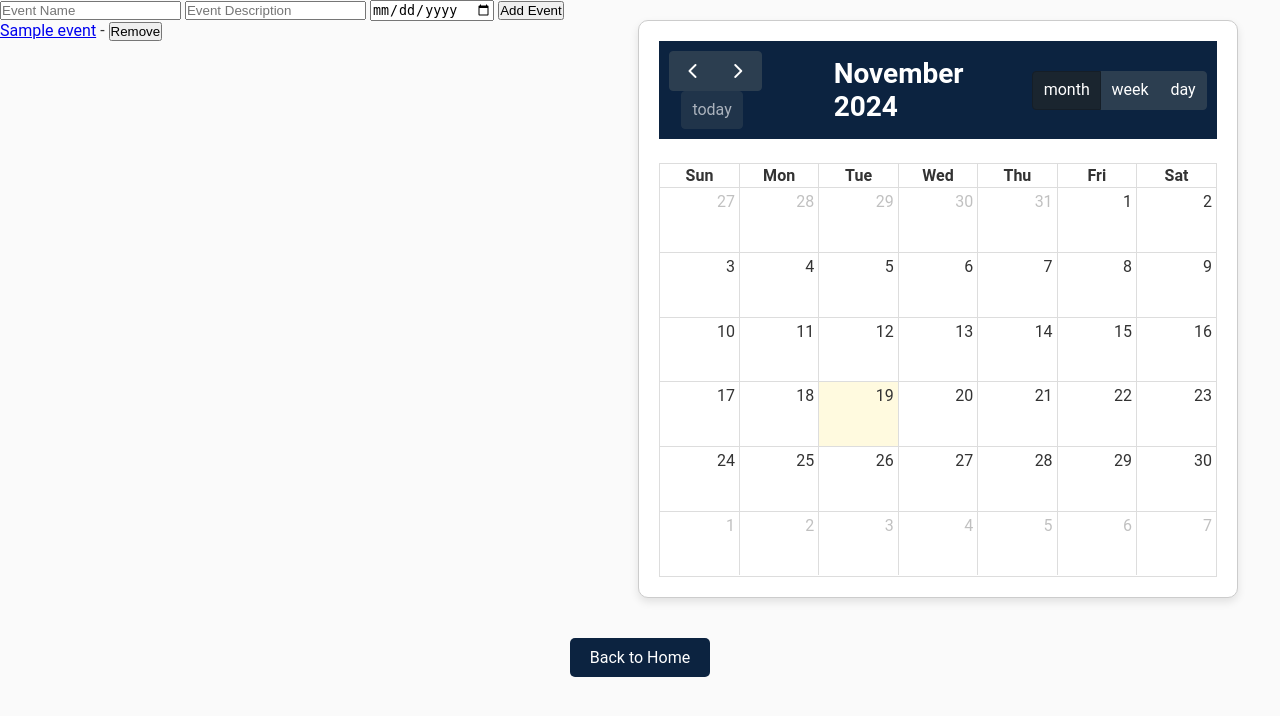
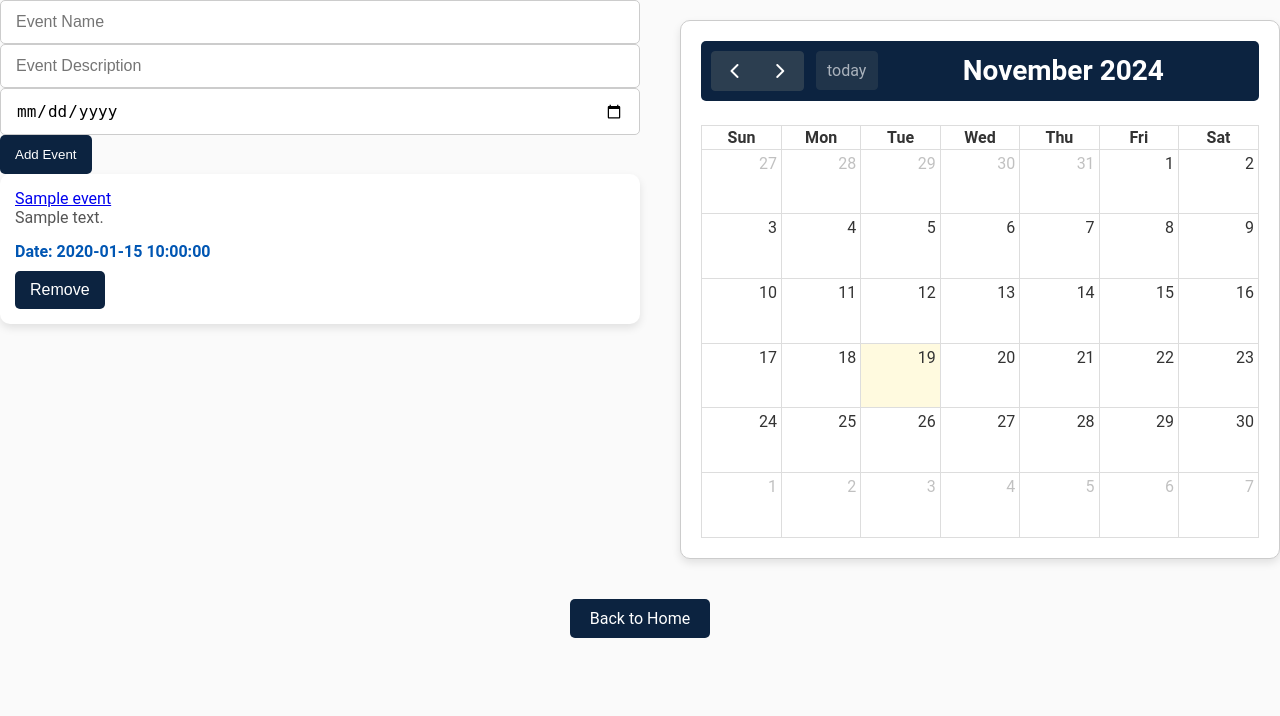
Before and after one commit to cs261f24/CSDept1, a Flask app: template templates/events.html in a window 1280 px wide. Shown: the part 41-757 px from the top of the page. Run offline with Flask 3, Linux system fonts and the light colour scheme; the template is opened without the code that fills it: most values are stand-ins (such as "Sample title", 1, 10 or a date in 2020); lists and menus that the app fills with data are empty.

Commit message:
Added styles for the event boxes to fit page (still work in progress)

```diff
--- a/app.py
+++ b/app.py
@@ -18,7 +18,6 @@ def get_db():
 def init_db_command():
     init_db()
     print('Database initialized.')
-
 @app.teardown_appcontext
 def close_db(exception):
     db = g.pop('db', None)
--- a/static/css/styles.css
+++ b/static/css/styles.css
@@ -195,21 +195,85 @@ section {
     padding: 0; /* Ensure no extra padding is applied */
 }
 
-
 /* Layout: Container for event list and calendar */
 .container {
     display: flex;
     justify-content: space-between;
     align-items: flex-start;
+    gap: 20px; /* Space between event list and calendar */
 }
 
 .event-list {
-    width: 45%; /* Adjust as needed */
-    margin-right: 20px; /* Space between the list and calendar */
+    flex: 1; /* Make it responsive */
+    margin-right: 20px;
 }
 
 #calendar {
-    width: 50%; /* Adjust as needed */
+    flex: 1; /* Calendar takes equal space */
+}
+
+/* Event Card Styles */
+.event-card {
+    display: flex;
+    flex-direction: column;
+    background-color: #ffffff;
+    padding: 15px;
+    margin-bottom: 20px;
+    border-radius: 10px;
+    box-shadow: 0 4px 8px rgba(0, 0, 0, 0.1);
+    transition: transform 0.3s ease, box-shadow 0.3s ease;
+}
+
+.event-card:hover {
+    transform: scale(1.02);
+    box-shadow: 0 6px 12px rgba(0, 0, 0, 0.15);
+}
+
+.event-card h5 {
+    font-size: 20px;
+    margin-bottom: 10px;
+    color: #0C2340;
+}
+
+.event-card p {
+    font-size: 16px;
+    color: #555555;
+    margin-bottom: 15px;
+}
+
+.event-card .event-date {
+    font-weight: bold;
+    color: #0056b3;
+    margin-bottom: 10px;
+}
+
+.event-card .badge {
+    display: inline-block;
+    padding: 5px 10px;
+    font-size: 14px;
+    border-radius: 5px;
+    margin-top: 10px;
+}
+
+.badge.success {
+    background-color: #28a745;
+    color: white;
+}
+
+.event-card .btn {
+    background-color: #0C2340;
+    color: white;
+    padding: 10px 15px;
+    border: none;
+    border-radius: 5px;
+    transition: background-color 0.3s ease, transform 0.2s;
+    cursor: pointer;
+    font-size: 16px;
+}
+
+.event-card .btn:hover {
+    background-color: #0056b3;
+    transform: scale(1.05);
 }
 
 /* Calendar Styles */
@@ -223,44 +287,57 @@ section {
     box-shadow: 0 4px 8px rgba(0, 0, 0, 0.1); /* Shadow for depth */
 }
 
-/* FullCalendar Default Styles */
 .fc {
     font-family: 'Roboto', sans-serif; /* Match your site's font */
-}
-
-/* Override FullCalendar styles */
-.fc-daygrid-event {
-    background-color: #0C2340; /* Event background color */
-    color: white; /* Text color for events */
-}
-
-.fc-daygrid-day {
-    border: 1px solid #f0f0f0; /* Day cell border */
-}
-
-.fc-daygrid-month-view {
-    border: none; /* No border for the month view */
 }
 
 .fc-toolbar {
     background-color: #0C2340; /* Toolbar background color */
     color: white; /* Toolbar text color */
     padding: 10px; /* Padding for toolbar */
+    border-radius: 5px;
 }
 
 .fc-toolbar button {
     background-color: #0056b3; /* Button background color */
     color: white; /* Button text color */
-    border: yellow; /* No border */
+    border: none;
     border-radius: 5px; /* Rounded corners */
     padding: 5px 10px; /* Padding for buttons */
     cursor: pointer; /* Pointer cursor on hover */
-    transition: background-color 0.3s ease; /* Transition for hover effect */
+    transition: background-color 0.3s ease, transform 0.2s;
 }
 
 .fc-toolbar button:hover {
     background-color: #003f7f; /* Darker blue on hover */
 }
+
+/* Override FullCalendar event styles */
+.fc-daygrid-event {
+    background-color: transparent !important; /* Remove blue background */
+    color: transparent !important; /* Hide text */
+    border: none !important; /* Remove borders */
+    box-shadow: none !important; /* Remove any shadows */
+    padding: 0 !important; /* Remove extra spacing */
+    margin: 0 !important; /* Remove default margin */
+}
+
+/* Add a custom red dot for events */
+.fc-daygrid-event::before {
+    content: '';
+    display: block;
+    width: 8px;
+    height: 8px;
+    background-color: red; /* Red dot color */
+    border-radius: 50%; /* Make it circular */
+    margin: 0 auto; /* Center the dot */
+}
+
+/* Optional: Maintain default day cell borders */
+.fc-daygrid-day {
+    border: 1px solid #f0f0f0;
+}
+
 
 /* Responsive Design */
 @media (max-width: 768px) {
@@ -303,9 +380,18 @@ section {
         width: 100%; /* Full width on small screens */
         margin: 0; /* No margin on small screens */
     }
+
+    .container {
+        flex-direction: column;
+        gap: 10px; /* Adjust gap for stacked layout */
+    }
+
+    .event-list, .calendar-container {
+        width: 100%; /* Full width for stacked layout */
+    }
 }
 
-
+/* Sort Indicator Styles */
 .sort-indicator {
     display: inline-block; /* Aligns the icon with text */
     margin-left: 5px; /* Space between text and icon */
@@ -332,7 +418,7 @@ section {
     filter: invert(0); /* Keep the icon color */
 }
 
-/* Print Button styling */
+/* Print Button Styling */
 .print-button {
     background-color: #0C2340; /* Adjust the color to match your theme */
     color: white;
--- a/templates/events.html
+++ b/templates/events.html
@@ -4,10 +4,13 @@
     <meta charset="UTF-8">
     <meta name="viewport" content="width=device-width, initial-scale=1.0">
     <title>CSDept1 - Events</title>
+    <!-- Link to the custom CSS -->
     <link rel="stylesheet" href="{{ url_for('static', filename='css/styles.css') }}">
-    <link href='https://cdn.jsdelivr.net/npm/fullcalendar@5.11.3/main.min.css' rel='stylesheet' />
+    <!-- FullCalendar CSS -->
+    <link href="https://cdn.jsdelivr.net/npm/fullcalendar@5.11.3/main.min.css" rel="stylesheet" />
 </head>
 <body>
+    <!-- Navigation Bar -->
     <nav class="navbar">
         <ul>
             <li><a href="{{ url_for('index') }}">Computer Science Department</a></li>
@@ -17,26 +20,26 @@
     </nav>
 
     <div class="container">
-        <!-- Form for adding new events -->
+        <!-- Form for Adding New Events -->
         <div class="event-list">
-            <form method="POST" action="/events">
-                <input type="text" name="event_name" placeholder="Event Name" required>
-                <input type="text" name="event_description" placeholder="Event Description" required>
-                <input type="date" name="event_date" id="event_date" required>
-                <button type="submit">Add Event</button>
+            <form method="POST" action="/events" class="add-event-form">
+                <input type="text" name="event_name" class="form-input" placeholder="Event Name" required>
+                <input type="text" name="event_description" class="form-input" placeholder="Event Description" required>
+                <input type="date" name="event_date" class="form-input" id="event_date" required>
+                <button type="submit" class="form-button">Add Event</button>
             </form>
 
             <ul>
-                <!-- Displaying the events list -->
+                <!-- Displaying the Events List -->
                 {% for event in events %}
-                    <li>
-                        <a href="{{ url_for('event_descript', event_id=event['id']) }}">{{ event['event_name'] }}</a>
-                        -
-
+                    <li class="event-card">
+                        <a href="{{ url_for('event_descript', event_id=event['id']) }}" class="event-title">{{ event['event_name'] }}</a>
+                        <p class="event-description">{{ event['event_description'] }}</p>
+                        <p class="event-date">Date: {{ event['event_date'] }}</p>
 
                         <form method="POST" action="/events" style="display: inline;">
                             <input type="hidden" name="remove_event_id" value="{{ event['id'] }}">
-                            <button type="submit">Remove</button>
+                            <button type="submit" class="btn">Remove</button>
                         </form>
                     </li>
                 {% endfor %}
@@ -47,37 +50,43 @@
         <div id="calendar"></div>
     </div>
 
-    <script src='https://cdn.jsdelivr.net/npm/fullcalendar@5.11.3/main.min.js'></script>
+    <script src="https://cdn.jsdelivr.net/npm/fullcalendar@5.11.3/main.min.js"></script>
+    <script>
+        document.addEventListener('DOMContentLoaded', function () {
+            var calendarEl = document.getElementById('calendar');
 
-    <script>
-        document.addEventListener('DOMContentLoaded', function() {
-    var calendarEl = document.getElementById('calendar');
             var calendar = new FullCalendar.Calendar(calendarEl, {
                 initialView: 'dayGridMonth',
                 headerToolbar: {
                     left: 'prev,next today',
                     center: 'title',
-            right: 'dayGridMonth,timeGridWeek,timeGridDay'
+                    right: ''
                 },
-        events: [],  // Start with an empty events array
-        dateClick: function(info) {
-            var selectedDate = info.dateStr;  // FullCalendar provides date in YYYY-MM-DD format
+                events: '/api/events', // Fetch events dynamically from backend
 
-            // Send the selected date to the backend to filter events
+                // Render a red dot only, no default box
+                eventContent: function () {
+                    return { html: '<div class="custom-dot"></div>' };
+                },
+
+                dateClick: function (info) {
+                    const selectedDate = info.dateStr;
+
+                    // Fetch events for the clicked date
                     fetch(`/events?selected_date=${selectedDate}`)
                         .then(response => response.json())
                         .then(data => {
-                    // Update the event list with the filtered events
-                    var eventList = document.querySelector('.event-list ul');
-                    eventList.innerHTML = '';  // Clear the existing events list
+                            const eventList = document.querySelector('.event-list ul');
+                            eventList.innerHTML = ''; // Clear existing event list
                             data.events.forEach(event => {
-                        var li = document.createElement('li');
+                                const li = document.createElement('li');
+                                li.classList.add('event-card');
                                 li.innerHTML = `
-                            <a href="/event/'<int:event_id>'">${event.event_name}</a>
-
+                                    <a href="/event/${event.id}" class="event-title">${event.event_name}</a>
+                                    <p class="event-description">${event.event_description}</p>
                                     <form method="POST" action="/events" style="display: inline;">
                                         <input type="hidden" name="remove_event_id" value="${event.id}">
-                                <button type="submit">Remove</button>
+                                        <button type="submit" class="btn">Remove</button>
                                     </form>
                                 `;
                                 eventList.appendChild(li);
@@ -85,11 +94,44 @@
                         });
                 }
             });
+
             calendar.render();
+
+            // Handle new event submission
+            document.querySelector('.add-event-form').addEventListener('submit', function (e) {
+                e.preventDefault();
+
+                const formData = new FormData(e.target);
+                const eventDate = formData.get('event_date');
+
+                // Send event to backend
+                fetch('/events', {
+                    method: 'POST',
+                    body: formData
+                })
+                .then(response => {
+                    if (response.ok) {
+                        // Add new event only if a dot does not already exist
+                        const existingEvents = calendar.getEvents().filter(event => event.startStr === eventDate);
+                        if (existingEvents.length === 0) {
+                            calendar.addEvent({
+                                start: eventDate // Only the date is needed for the dot
                             });
+                        }
 
+                        // Reset form fields
+                        e.target.reset();
+                    } else {
+                        console.error('Failed to add event');
+                    }
+                })
+                .catch(err => console.error('Error:', err));
+            });
+        });
     </script>
 
+
+    <!-- Back to Home Link -->
     <div class="centered">
         <a href="/index" class="back-home">Back to Home</a>
     </div>
```
Also changed, not shown: templates/events_student.html (+22 -30 lines). Lines whose indentation alone changed are shown as unchanged.
